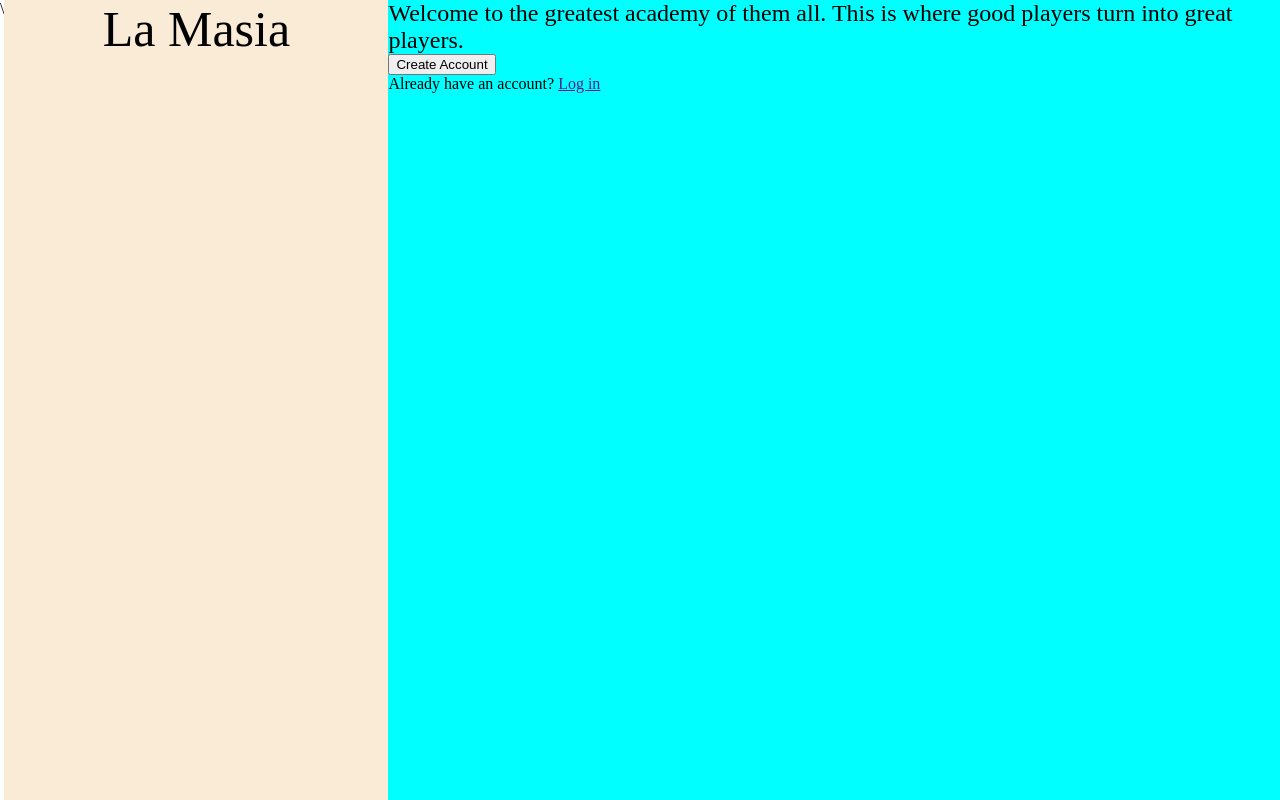
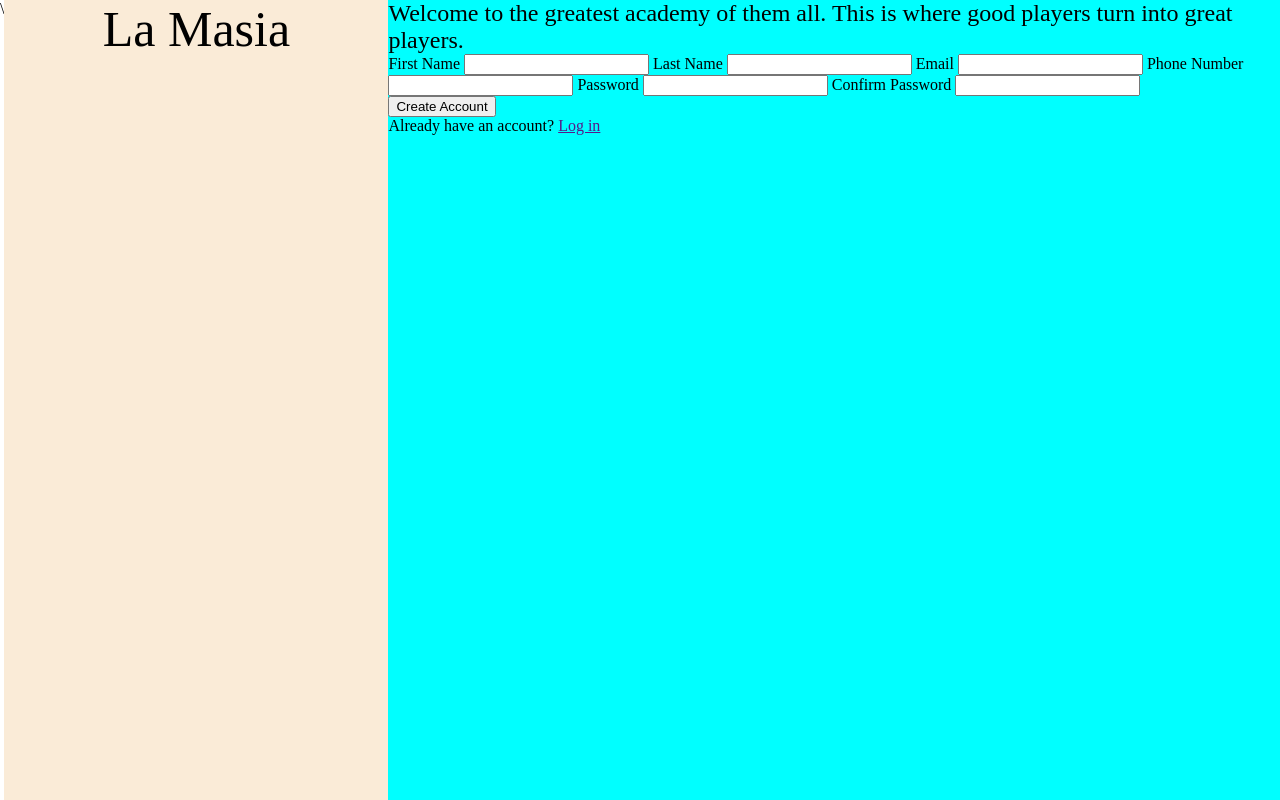
Before and after one commit to rupokghosh/Signup-form, a plain HTML site: page index.html in a window 1280 px wide. Drawn offline with Linux system fonts and the light colour scheme.

Commit message:
add all form inputs

```diff
--- a/index.html
+++ b/index.html
@@ -16,7 +16,22 @@
             This is where good players turn into great players.
         </div>
         <div id="form">
+            <form action="">
 
+                <label for="fname">First Name</label>
+                <input type="text" id="fname">
+                <label for="fname">Last Name</label>
+                <input type="text" id="lname">
+                <label for="email">Email</label>
+                <input type="email" id="email">
+                <label for="number">Phone Number</label>
+                <input type="number" id="number">
+                <label for="password">Password</label>
+                <input type="password" id="password">
+                <label for="confirmpassword">Confirm Password</label>
+                <input type="password" id="confirmpassword">
+
+            </form>
         </div>
         <div id="accountInfo">
             <button>Create Account</button>
```
